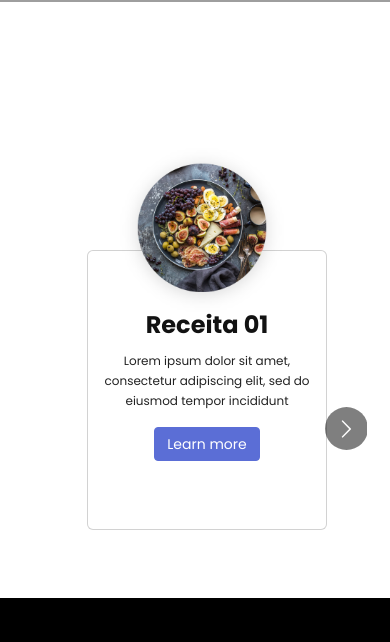
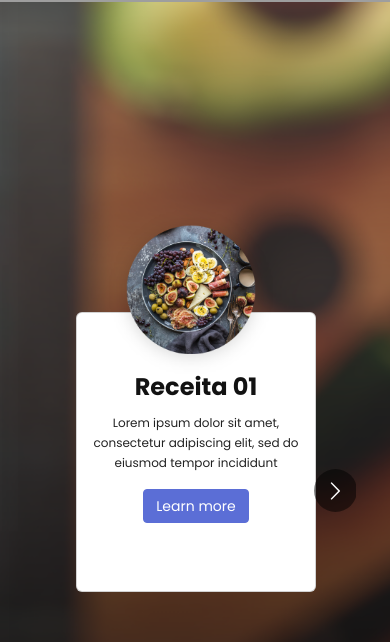
Before and after one commit to khalegjr/foodish-frontend, a React (Create React App) app: page / in a window 390 px wide. Shown: the part 868-1510 px from the top of the page. Built offline with nearby package versions, Linux system fonts and the light colour scheme; no server answers; grey boxes are pictures that could not be loaded.

Commit message:
refactor(carouselsection): atualizações de estilização e responsividade

```diff
--- a/src/templates/CarouselSection/index.jsx
+++ b/src/templates/CarouselSection/index.jsx
@@ -1,28 +1,18 @@
 import React from "react";
-import PropTypes from "prop-types";
-import CardReceita from "../../components/CardReceita";
-import { Col, Container, Row } from "react-bootstrap";
-import CarouselSession from "../../components/Carousel";
+import propTypes from "prop-types";
+import CarouselComponent from "../../components/Carousel";
+import "./style.scss"
 
-const SessionOne = () => {
+const CarouselSection = () => {
   return (
     <>
-      <section class="sessao2">
-        <Container className="text-black">
-          <Row>
-            <Col
-              className="mx-6 py-5 justify-content-center align-items-center"
-              bg="dark"
-            >
-              <CarouselSession />
-            </Col>
-          </Row>
-        </Container>
+      <section className="carousel-session-container">
+          <CarouselComponent />
       </section>
     </>
   );
 };
 
-SessionOne.propTypes = {};
+CarouselSection.propTypes = {};
 
-export default SessionOne;
+export default CarouselSection;
--- /dev/null
+++ b/src/templates/CarouselSection/style.scss
@@ -0,0 +1,12 @@
+.carousel-session-container {
+    width: 100%;
+    height: 720px;
+    display: flex;
+    flex-direction: row;
+    justify-content: center;
+    align-items: center;
+    margin: 0 !important;
+    padding: 0 !important;
+    background-image: url("../../assets/img/Background2.png");
+    background-size: cover;
+}
```
